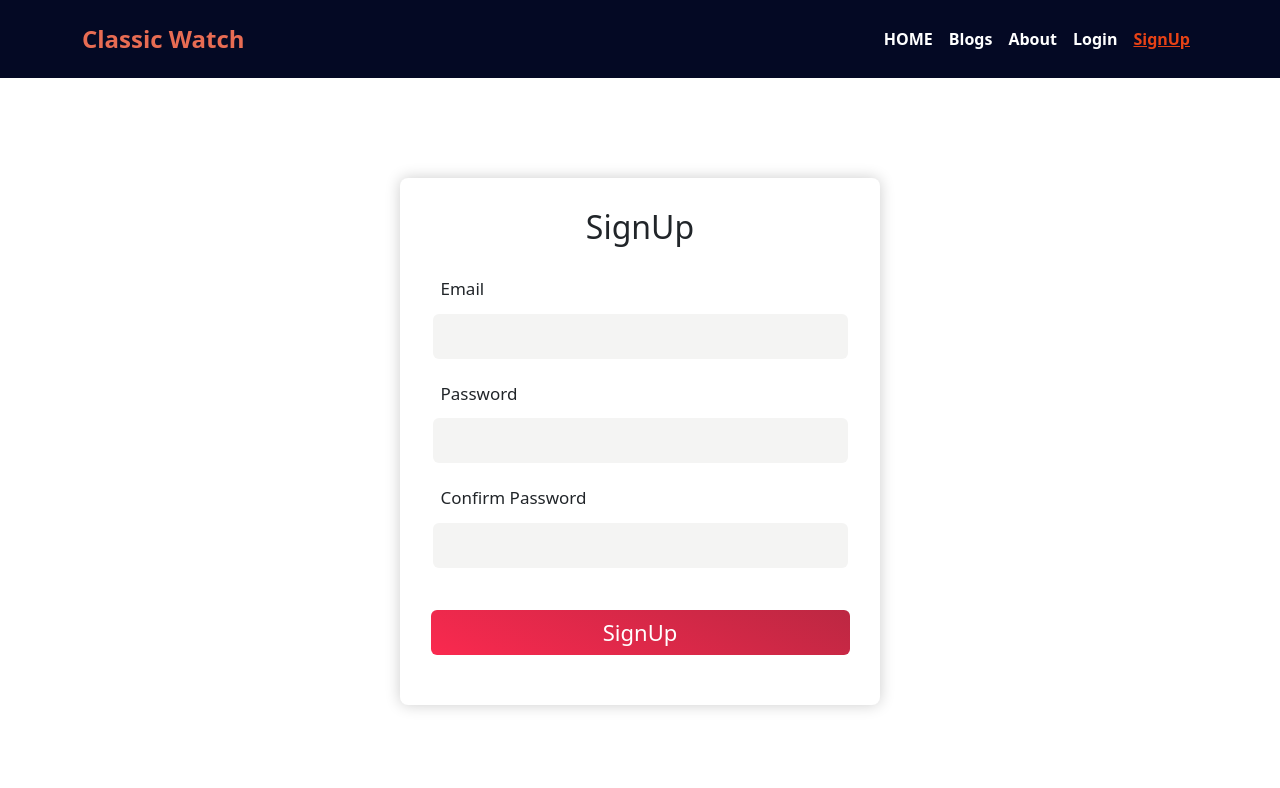
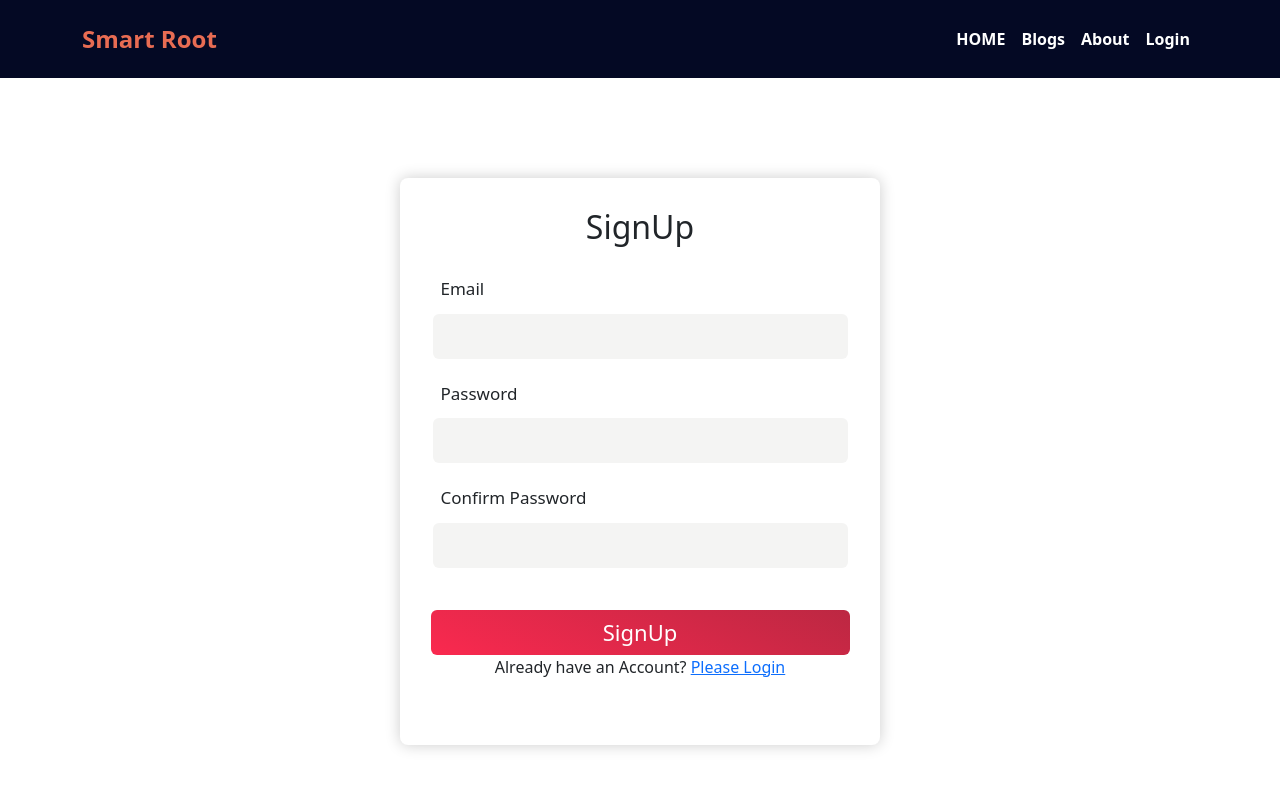
Before and after one commit to SMhamidAzad/Smart-Root, a React (Create React App) app: page /signup in a window 1280 px wide. Shown: the top 788 px of the page. Built offline with nearby package versions, Linux system fonts and the light colour scheme.

Commit message:
setup firebase

```diff
--- a/package.json
+++ b/package.json
@@ -7,6 +7,7 @@
     "@testing-library/react": "^13.1.1",
     "@testing-library/user-event": "^13.5.0",
     "bootstrap": "^5.1.3",
+    "firebase": "^9.6.11",
     "react": "^18.0.0",
     "react-bootstrap": "^2.2.3",
     "react-dom": "^18.0.0",
--- a/src/Pages/Login/Login.js
+++ b/src/Pages/Login/Login.js
@@ -1,4 +1,5 @@
 import React from 'react';
+import { Link } from 'react-router-dom';
 
 const Login = () => {
     return (
@@ -20,12 +21,9 @@ const Login = () => {
 
                         </div>
                     </div>
-                    {/* {errors?.password && <p className='text-danger'>❌{errors.password}</p>} */}
-
-
-
                     <button className='submit-btn'>Login</button>
                 </form>
+                <p>New to Smart Root? <Link to='/signup'>Please Register</Link></p>
             </div>
         </div>
     );
--- a/src/Pages/SignUp/SignUp.js
+++ b/src/Pages/SignUp/SignUp.js
@@ -1,7 +1,9 @@
 import React from 'react';
+import { Link } from 'react-router-dom';
 import './SignUp.css'
 
 const SignUp = () => {
+    // const [userDetails, setUserDetails]
     return (
         <div className='form-container'>
             <div className='form'>
@@ -32,7 +34,9 @@ const SignUp = () => {
 
                     <button className='submit-btn'>SignUp</button>
                 </form>
+                <p>Already have an Account? <Link to='/login'>Please Login</Link></p>
             </div>
+
         </div>
     );
 };
--- a/src/Shared/Header/Header.js
+++ b/src/Shared/Header/Header.js
@@ -6,7 +6,7 @@ const Header = () => {
     return (
         <Navbar style={{ backgroundColor: '#040924' }} className='py-3' collapseOnSelect expand="lg" variant="dark">
             <Container>
-                <Navbar.Brand href="#home" className='fw-bold fs-4' style={{ color: '#E86C53' }}>Classic Watch</Navbar.Brand>
+                <Navbar.Brand href="#home" className='fw-bold fs-4' style={{ color: '#E86C53' }}>Smart Root</Navbar.Brand>
                 <Navbar.Toggle aria-controls="responsive-navbar-nav" />
                 <Navbar.Collapse id="responsive-navbar-nav">
                     <Nav className="ms-auto">
@@ -14,7 +14,6 @@ const Header = () => {
                         <Nav.Link className='fw-bold' as={CustomLink} to='/blogs'>Blogs</Nav.Link>
                         <Nav.Link className='fw-bold' as={CustomLink} to='/about'>About</Nav.Link>
                         <Nav.Link className='fw-bold' as={CustomLink} to='/login'>Login</Nav.Link>
-                        <Nav.Link className='fw-bold' as={CustomLink} to='/signup'>SignUp</Nav.Link>
                     </Nav>
 
                 </Navbar.Collapse>
```
Also changed, not shown: src/.firebase.init.js (added), 1 other file (tests, documents, lock files or other folders).
